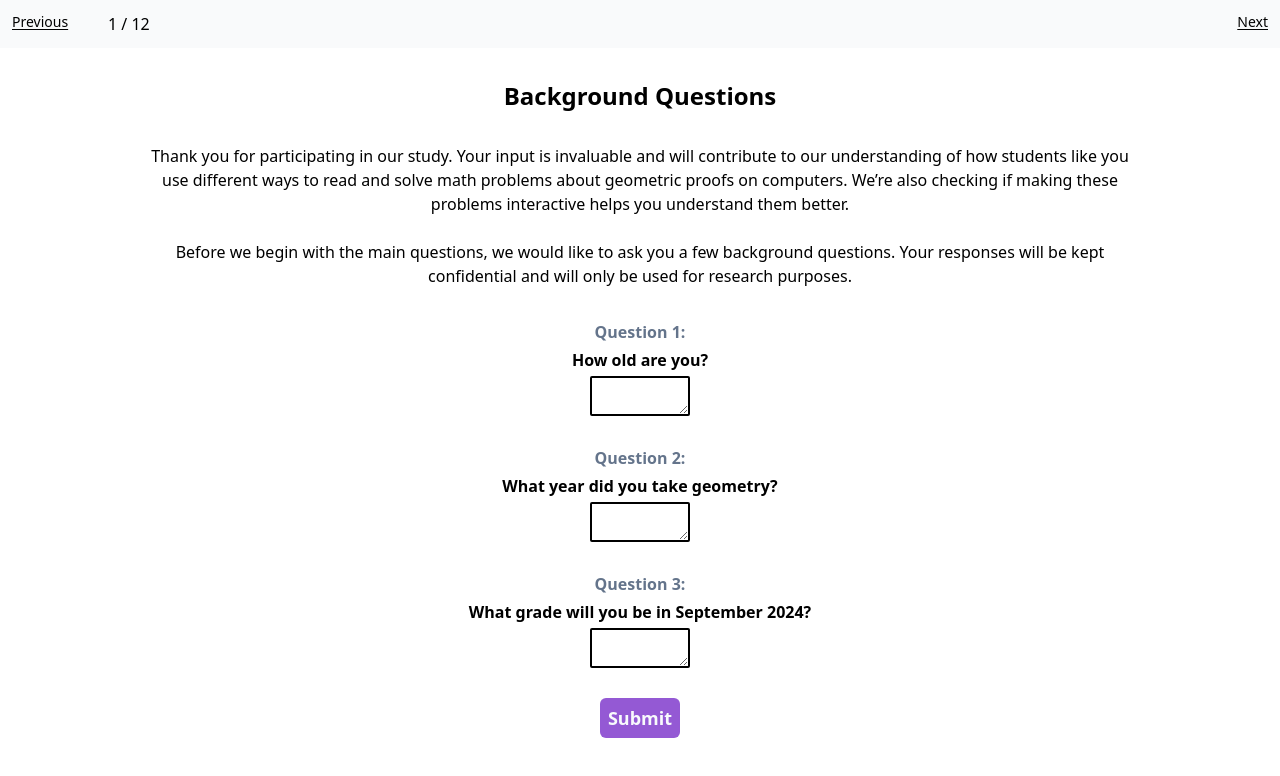
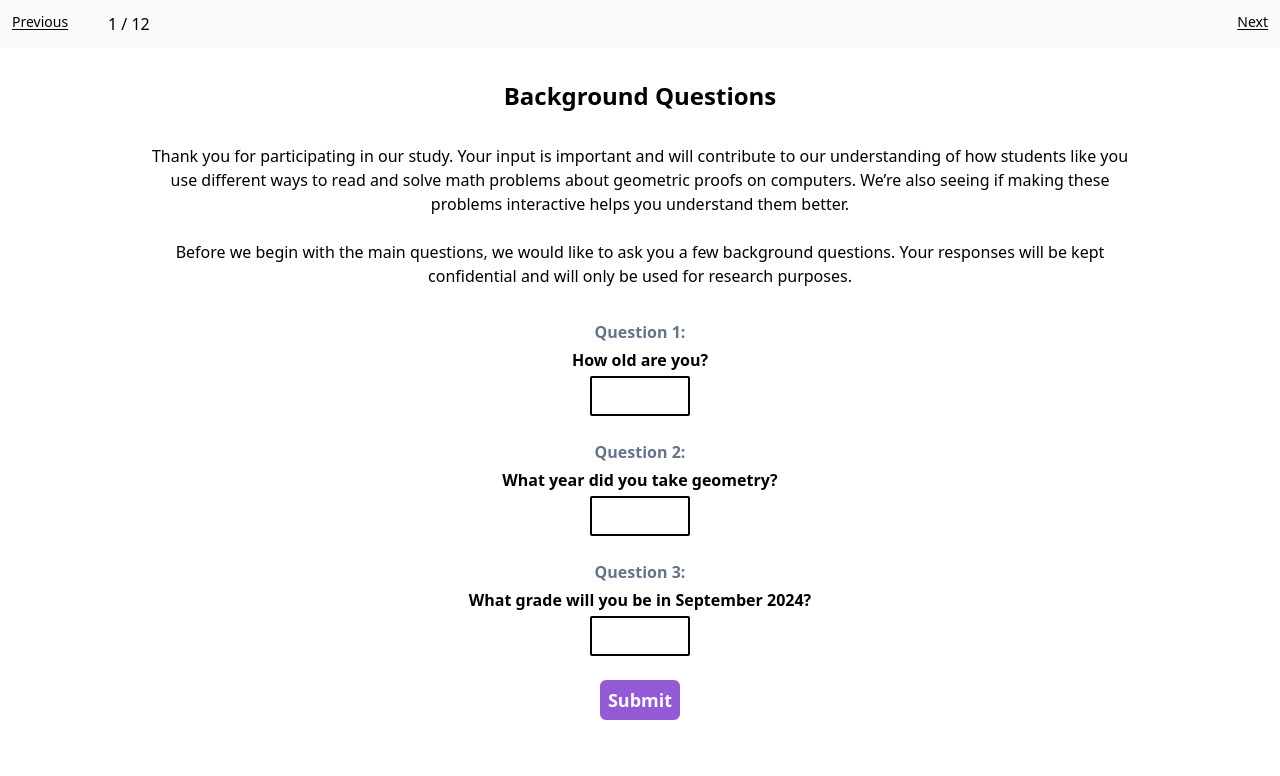
Before and after one commit to hsharriman/ender, a React (Create React App) app: page / in a window 1280 px wide. Shown: the top 776 px of the page. Built offline with nearby package versions, Linux system fonts and the light colour scheme.

Commit message:
Changed wording for description

```diff
--- a/src/components/BackgroundQuestions.tsx
+++ b/src/components/BackgroundQuestions.tsx
@@ -44,7 +44,7 @@ export class BackgroundQuestions extends React.Component<
   };
 
   handleInputChange = (
-    event: React.ChangeEvent<HTMLTextAreaElement>,
+    event: React.ChangeEvent<HTMLInputElement>,
     index: number
   ) => {
     const { value } = event.target;
@@ -84,10 +84,10 @@ export class BackgroundQuestions extends React.Component<
               <div className="mb-8 w-[1000px]">
                 <span>
                   Thank you for participating in our study. Your input is
-                  invaluable and will contribute to our understanding of how
+                  important and will contribute to our understanding of how
                   students like you use different ways to read and solve math
                   problems about geometric proofs on computers. We’re also
-                  checking if making these problems interactive helps you
+                  seeing if making these problems interactive helps you
                   understand them better.
                   <br />
                   <br />
@@ -107,12 +107,12 @@ export class BackgroundQuestions extends React.Component<
                     {question.prompt}
                   </div>
                   <div className="text-base">
-                    <textarea
+                    <input
+                      type="text"
                       name={question.prompt}
                       className="border-2 border-black w-[100px] p-1.5 rounded-sm"
                       value={this.state.answers[`text${index}`] || ""}
                       onChange={(event) => this.handleInputChange(event, index)}
-                      rows={1}
                     />
                   </div>
                 </div>
```
